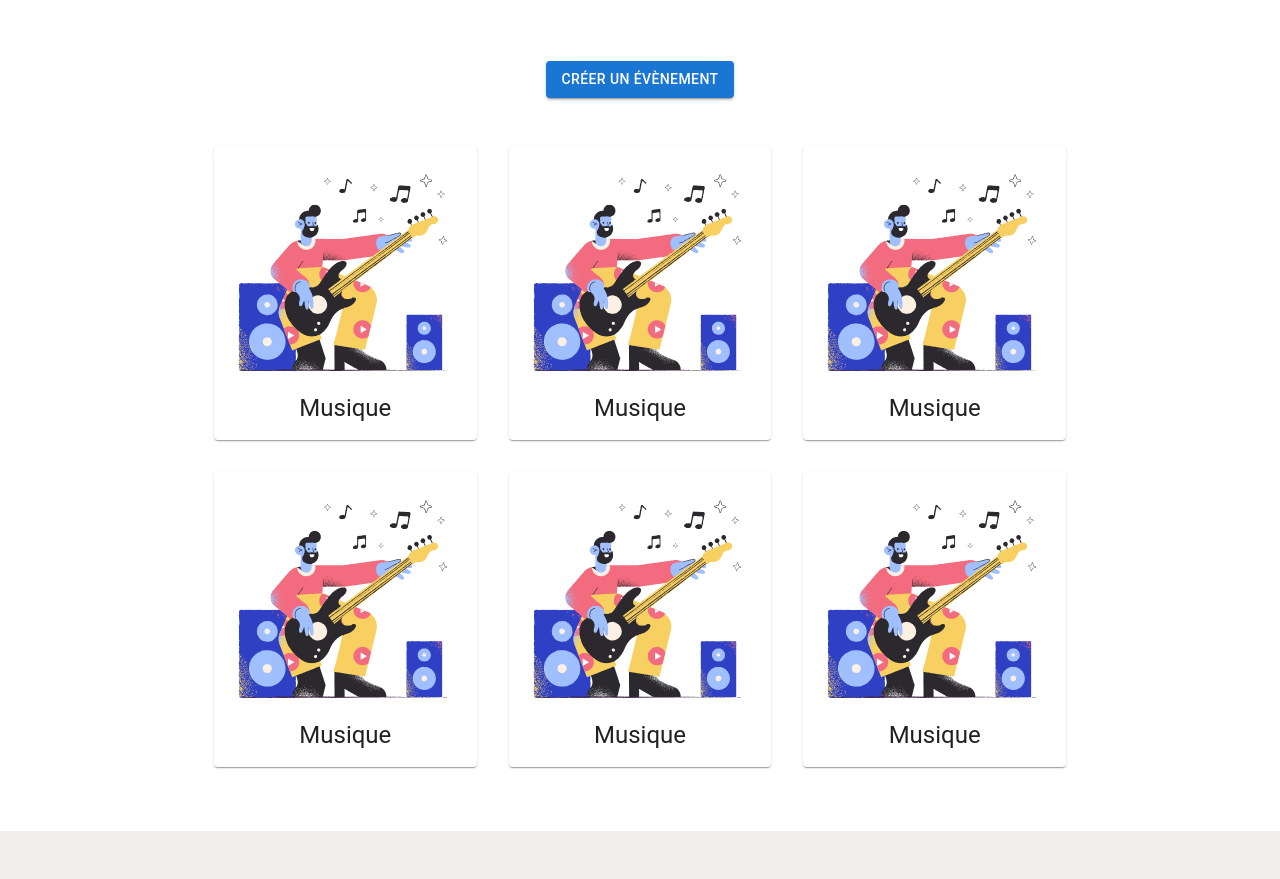
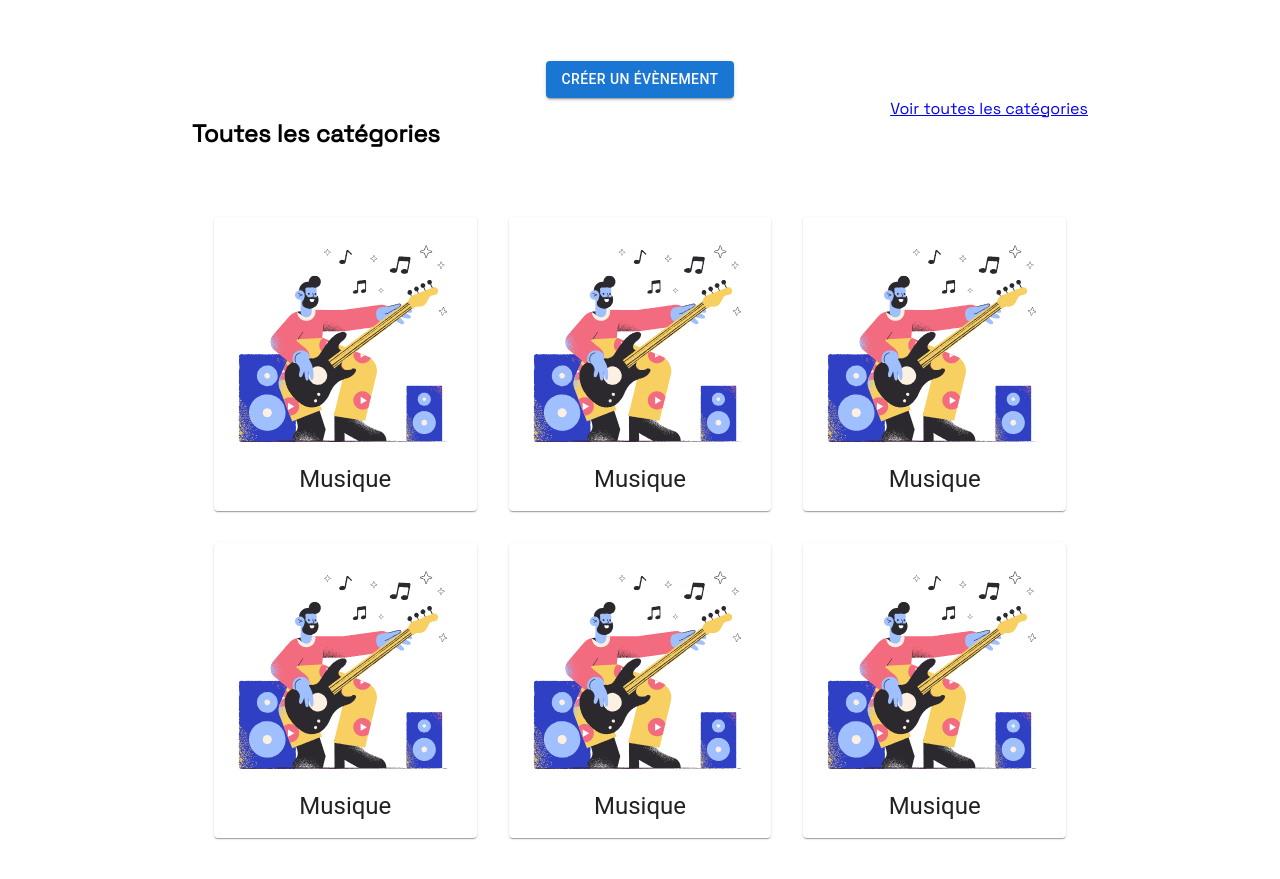
Before and after one commit to GeraldineBB/meetus-front, a React (Create React App) app: page / in a window 1280 px wide. Shown: the part 1593-2472 px from the top of the page. Built offline with nearby package versions, Linux system fonts and the light colour scheme.

Commit message:
feat: component SectionLink

```diff
--- a/src/components/App/App.tsx
+++ b/src/components/App/App.tsx
@@ -4,6 +4,7 @@ import Slogan from '../Slogan';
 import HowIsWorking from '../HowIsWorking';
 import './style.scss';
 import Categories from '../Categories';
+import LinkSection from '../LinkSection';
 import Footer from '../Footer';
 import {
   BrowserRouter as Router,
@@ -19,6 +20,7 @@ function App() {
       <Slogan />
       <Cards />
       <HowIsWorking />
+      <LinkSection title={"Toutes les catégories"} buttonName={"Voir toutes les catégories"}/>
       <Categories />
       <Footer />
     </div>
--- /dev/null
+++ b/src/components/LinkSection/index.tsx
@@ -0,0 +1,19 @@
+import './style.scss';
+
+import PropTypes from 'prop-types';
+
+interface LinkSectionProps {
+    title: string,
+    buttonName: string,
+};
+
+const LinkSection = ({title, buttonName}: LinkSectionProps) => (
+  <div className="linkSection">
+    <h2 className="linkSection__title">{title}</h2>
+    <a href="#" className="linkSection__buttonName">{buttonName}</a>
+  </div>
+);
+
+
+
+export default LinkSection;
--- /dev/null
+++ b/src/components/LinkSection/style.scss
@@ -0,0 +1,20 @@
+.linkSection{
+
+display: flex;
+justify-content: space-between;
+flex-direction: column;
+margin-top: 1rem;
+width: 320px;
+text-align: center;
+
+@media only screen and (min-device-width : 480px) {
+    display: flex;
+    width: 70%;
+    flex-direction: row;
+    justify-content: space-between;
+    margin-top: 1rem;
+    margin: auto;
+}
+
+
+}
--- a/src/components/Slogan/index.tsx
+++ b/src/components/Slogan/index.tsx
@@ -1,4 +1,4 @@
-import './styles.scss';
+import './style.scss';
 import Button from '@mui/material/Button';
 import friends from '../../assets/illustrations/friends.svg';
 
```
Also changed, not shown: src/components/Slogan/style.scss (renamed from src/components/Slogan/styles.scss).
